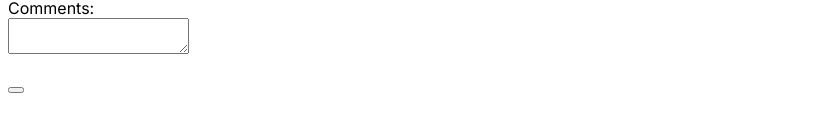
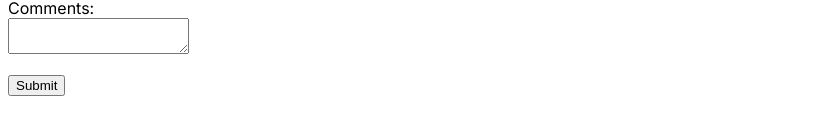
Before and after one commit to raviarshdeep/netlify-forms, a Next.js app: page /form in a window 1280 px wide. Shown: the part 176-310 px from the top of the page, without its empty margins (0-815 px from the left). Built offline with nearby package versions, Linux system fonts and the light colour scheme.

Commit message:
Updated button in form

```diff
--- a/src/app/form/page.tsx
+++ b/src/app/form/page.tsx
@@ -19,7 +19,7 @@ const Form = () => {
           <textarea name="comments" id="comments"></textarea>
         </p>
         <p>
-          <button type="submit" />
+          <input type="submit" />
         </p>
       </form>
     </div>
```
